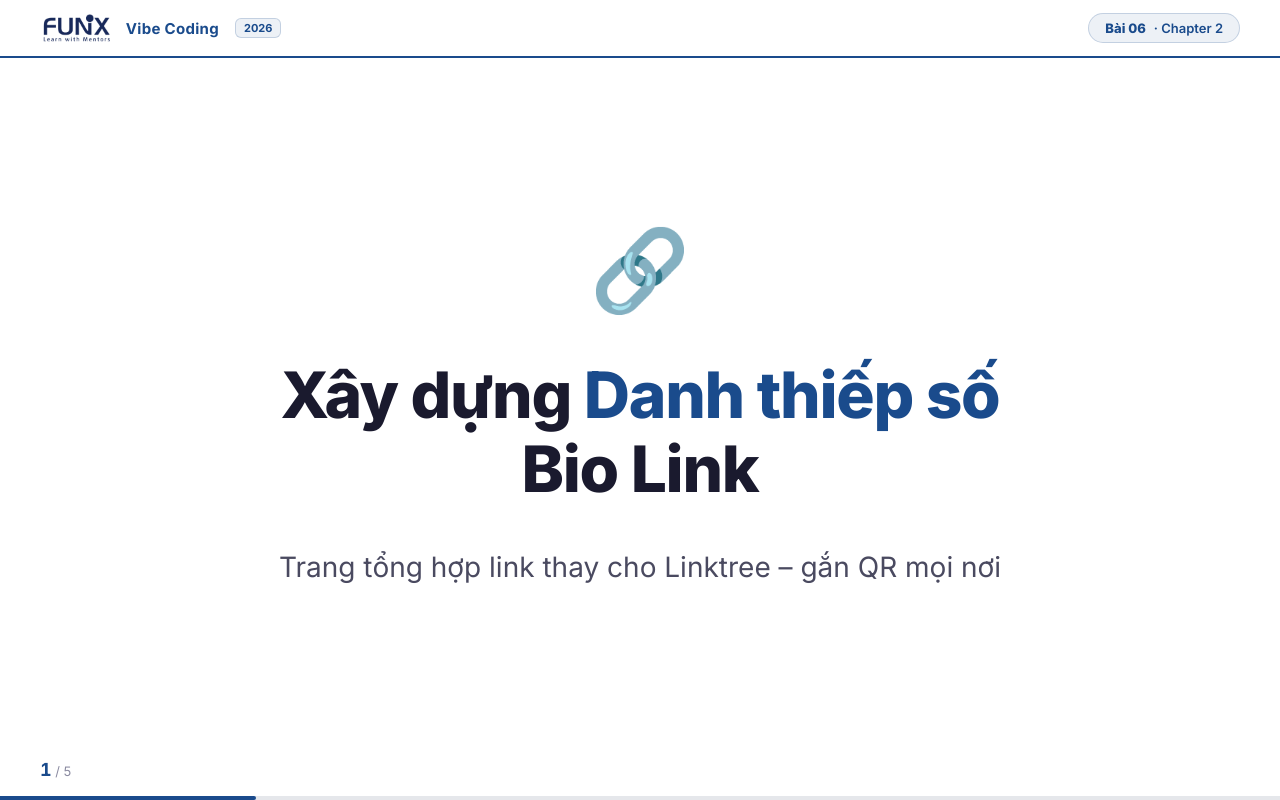
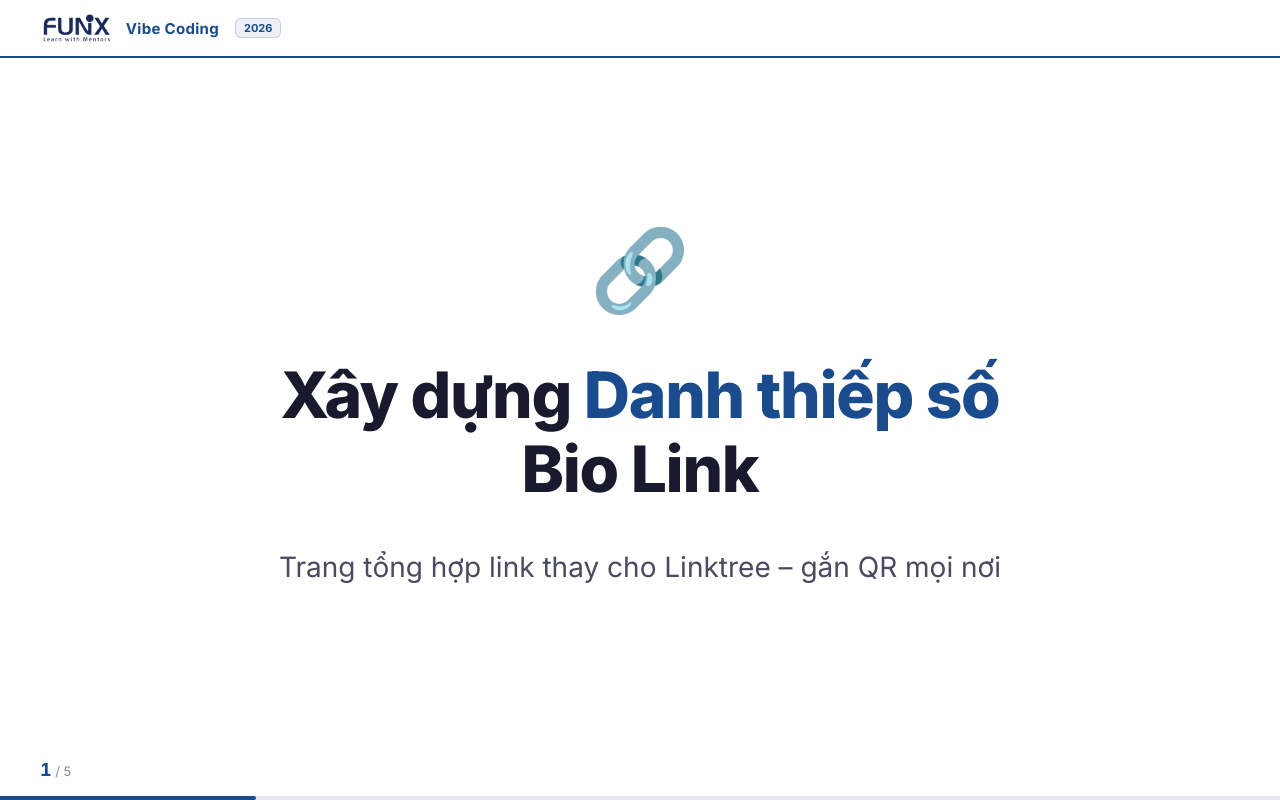
Before and after one commit to huuhuybn/VibeCodingWeb2026, a website: page slides/chapter2/slide06-bio-link.html in a window 1280 px wide. Drawn offline with Linux system fonts and the light colour scheme.

Commit message:
style(slides): hide lesson badge from header

```diff
--- a/slides/css/slide-theme.css
+++ b/slides/css/slide-theme.css
@@ -155,16 +155,7 @@ body {
 }
 
 .slide-header .lesson-badge {
-  display: inline-flex;
-  align-items: center;
-  gap: 8px;
-  background: var(--accent-blue-bg);
-  border: 1px solid var(--accent-blue-border);
-  border-radius: 20px;
-  padding: 6px 16px;
-  font-size: 13px;
-  font-weight: 600;
-  color: var(--accent-blue);
+  display: none;
 }
 
 .slide-header .lesson-badge .num {
```
